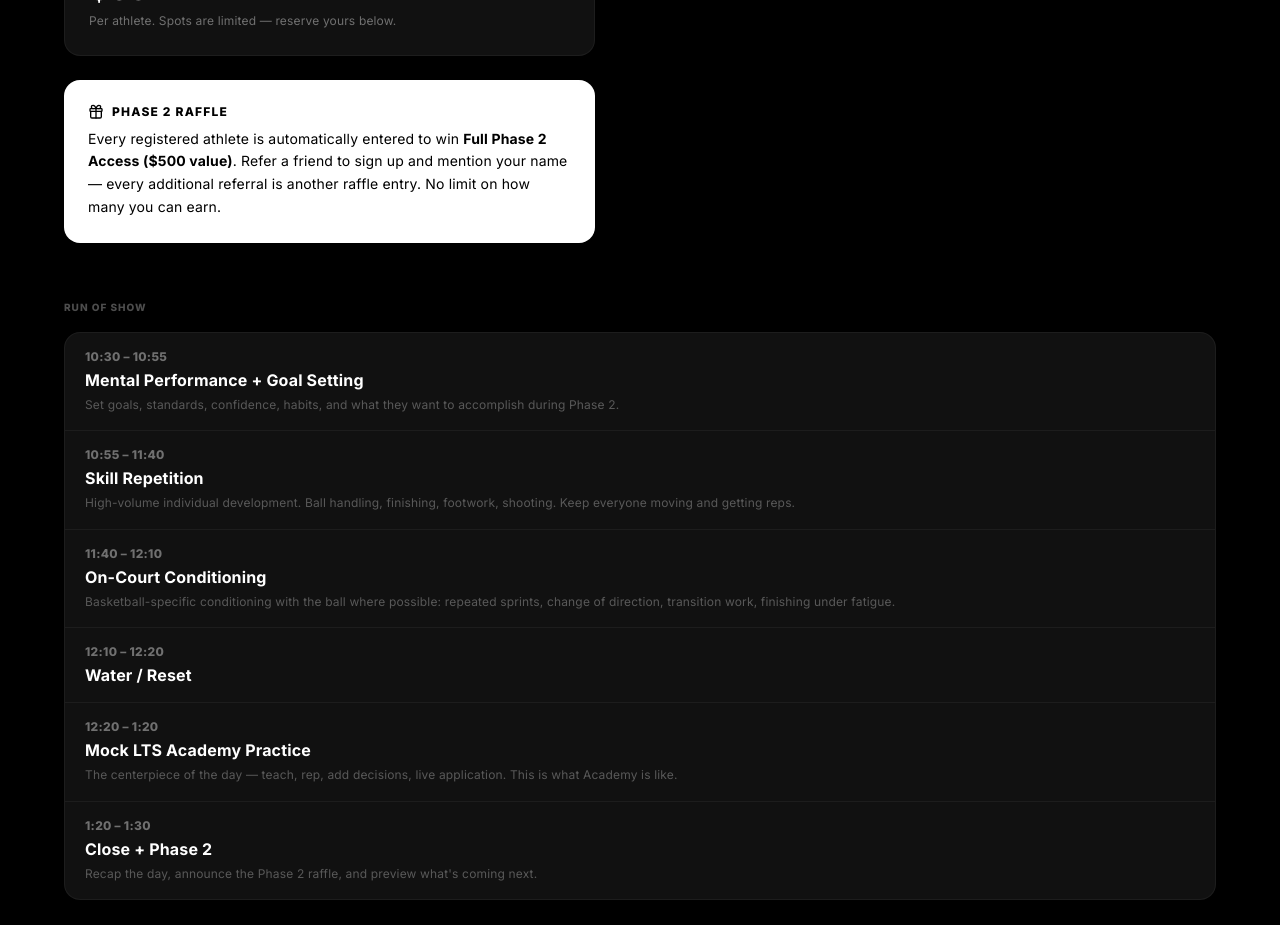
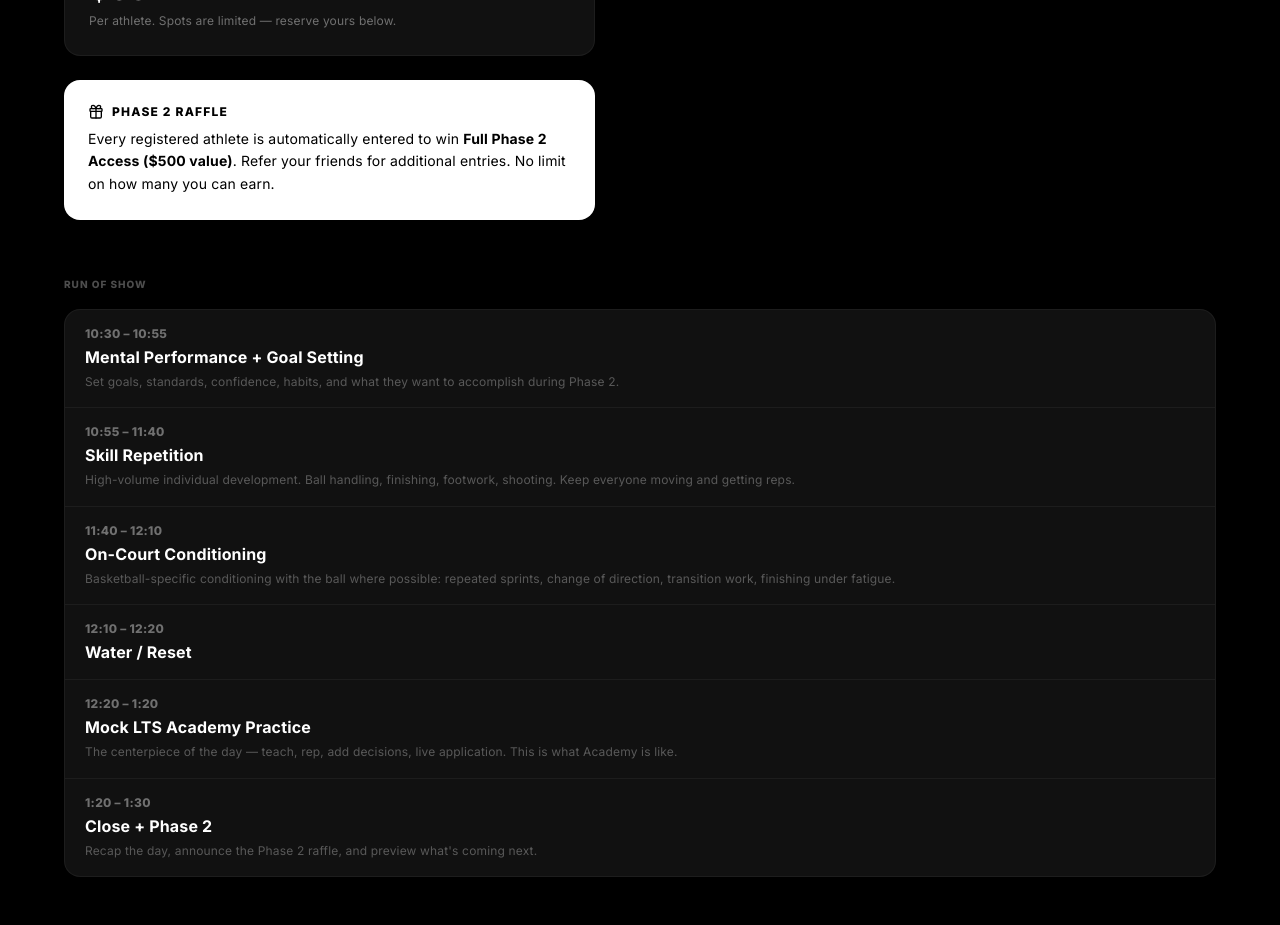
Before and after one commit to vantivemedia/LTS, a Next.js app: page /pop-up-camp in a window 1280 px wide. Shown: the part 880-1805 px from the top of the page. Built offline with nearby package versions, Linux system fonts and the light colour scheme; no server answers.

Commit message:
Simplify Phase 2 raffle referral copy

```diff
--- a/app/pop-up-camp/page.tsx
+++ b/app/pop-up-camp/page.tsx
@@ -195,7 +195,7 @@ export default function PopUpCampPage() {
             </div>
             <p className="text-sm leading-relaxed">
               Every registered athlete is automatically entered to win <strong>Full Phase 2 Access ($500 value)</strong>.
-              Refer a friend to sign up and mention your name — every additional referral is another raffle entry.
+              Refer your friends for additional entries.
               No limit on how many you can earn.
             </p>
           </div>
```
